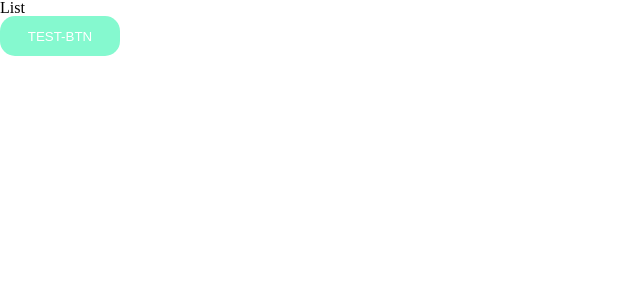
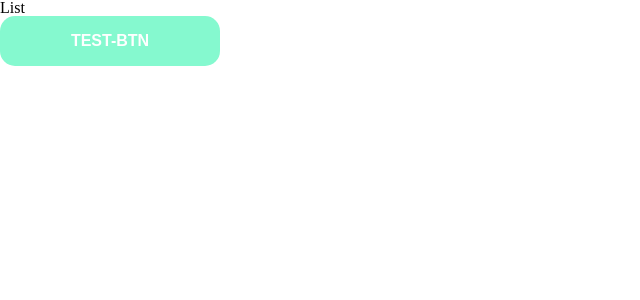
Before and after one commit to juo1221/wanted-codestates-project-10-8, a React (Create React App) app: page /list in a window 1280 px wide. Shown: the top 300 px of the page, without its empty margins (0-640 px from the left). Built offline with nearby package versions, Linux system fonts and the light colour scheme.

Commit message:
[Feat] #5 모달 컴포넌트 구현

```diff
--- a/src/components/Modal.js
+++ b/src/components/Modal.js
@@ -1,26 +1,56 @@
-import React from "react";
-import styled from "styled-components";
+import React, { useState, useRef, useEffect, useCallback } from 'react';
+import styled from 'styled-components';
 
 const Modal = (props) => {
-  const { open } = props;
+  const wrapperRef = useRef();
+  // 모달 상태관리
+  const [modalOpen, setModalOpen] = useState(false);
+  const openModal = () => {
+    setModalOpen(true);
+  };
+  const closeModal = (e) => {
+    if(wrapperRef.current === e.target) {
+      setModalOpen(false);
+    }
+  }
+  // 모달 영역 밖 클릭 시 모달 닫기
+  useEffect(() => {
+    document.addEventListener('mousedown', handleClickOutside);
+    return () => {
+      document.removeEventListener('mousedown', handleClickOutside);
+    };
+  });
+  const handleClickOutside = (event) => {
+    if (wrapperRef && !wrapperRef.current.contains(event.target)) {
+      setModalOpen(false);
+      event.stopPropagation();
+    }
+  };
+
   return (
     <>
-      <ModalBox className={open ? "openModal modal" : "modal"}>
-        {open ? (
+      <ModalBtn ref={wrapperRef} onClick={openModal}>
+        TEST-BTN
+      </ModalBtn>
+      {modalOpen ? (
         <ModalBackground>
           <ModalContents>
             하이
           </ModalContents>
         </ModalBackground>
       ) : null}
-      </ModalBox>
     </>
-  )
-}
+  );
+};
 
-const ModalBox = styled.div`
-  width: auto;
-  height: auto;
+const ModalBtn = styled.button`
+  width: 220px;
+  height: 50px;
+  color: #fff;
+  font-size: 16px;
+  font-weight: bold;
+  border-radius: 15px;
+  background-color: #85f9cf;
 `;
 
 const ModalBackground = styled.div`
@@ -73,5 +103,4 @@ const ModalContents = styled.div`
   }
 `;
 
-
 export default Modal;
--- a/src/pages/List.js
+++ b/src/pages/List.js
@@ -1,41 +1,11 @@
-import React, { useState, useEffect, useRef } from "react";
-import styled from "styled-components";
-import Modal from "../components/Modal";
+import React from 'react';
+import Modal from '../components/Modal';
 
 export default function List() {
-  // 모달 상태관리
-  const [modalOpen, setModalOpen] = useState(false);
-  const openModal = () => {
-    setModalOpen(true);
-  };
-  // 모달 영역 밖 클릭 시 모달 닫기
-  const wrapperRef = useRef();
-  useEffect(() => {
-    document.addEventListener("mousedown", handleClickOutside);
-    return () => {
-      document.removeEventListener("mousedown", handleClickOutside);
-    };
-  });
-  const handleClickOutside = (event) => {
-    if (wrapperRef && !wrapperRef.current.contains(event.target)) {
-      setModalOpen(false);
-    }
-  };
-
   return (
     <>
-    <div ref={wrapperRef}>List</div>
-    <BtnModal onClick={openModal}>TEST-BTN</BtnModal>
-    <Modal open={modalOpen}/>
+      <div>List</div>
+      <Modal />
     </>
-  )
+  );
 }
-
-const BtnModal = styled.button`
-  width: 120px;
-  height: 40px;
-  color: #fff;
-  border: none;
-  border-radius: 15px;
-  background-color: #85f9cf;
-`
```
Lines whose indentation alone changed are shown as unchanged.
